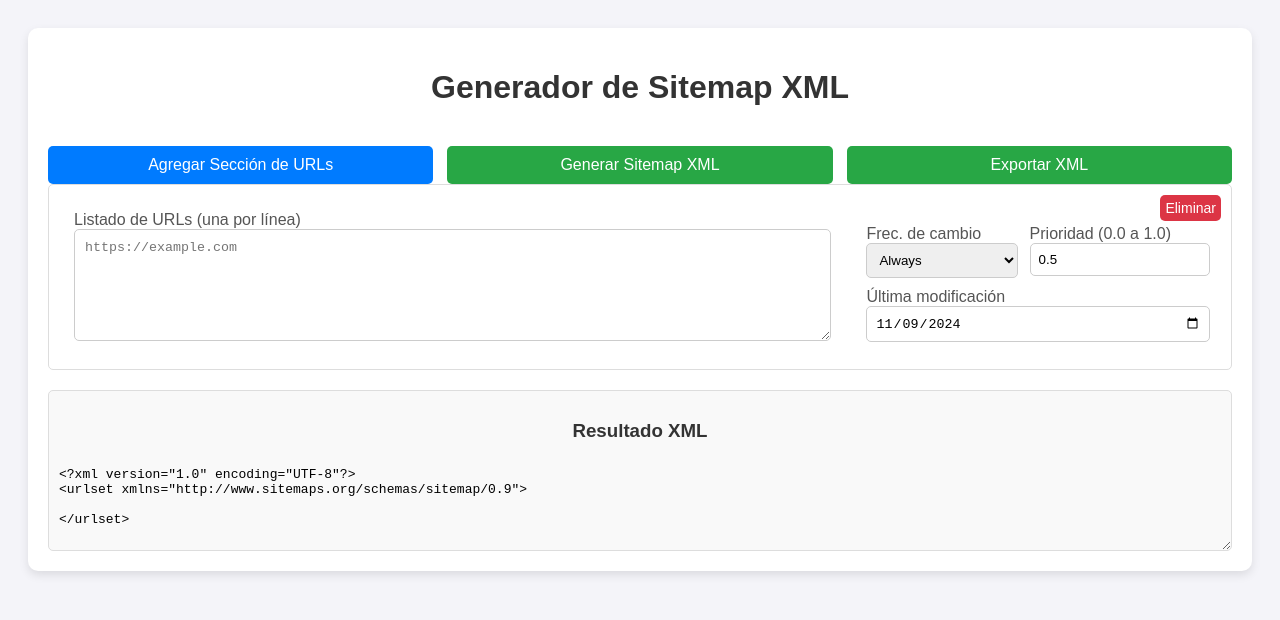
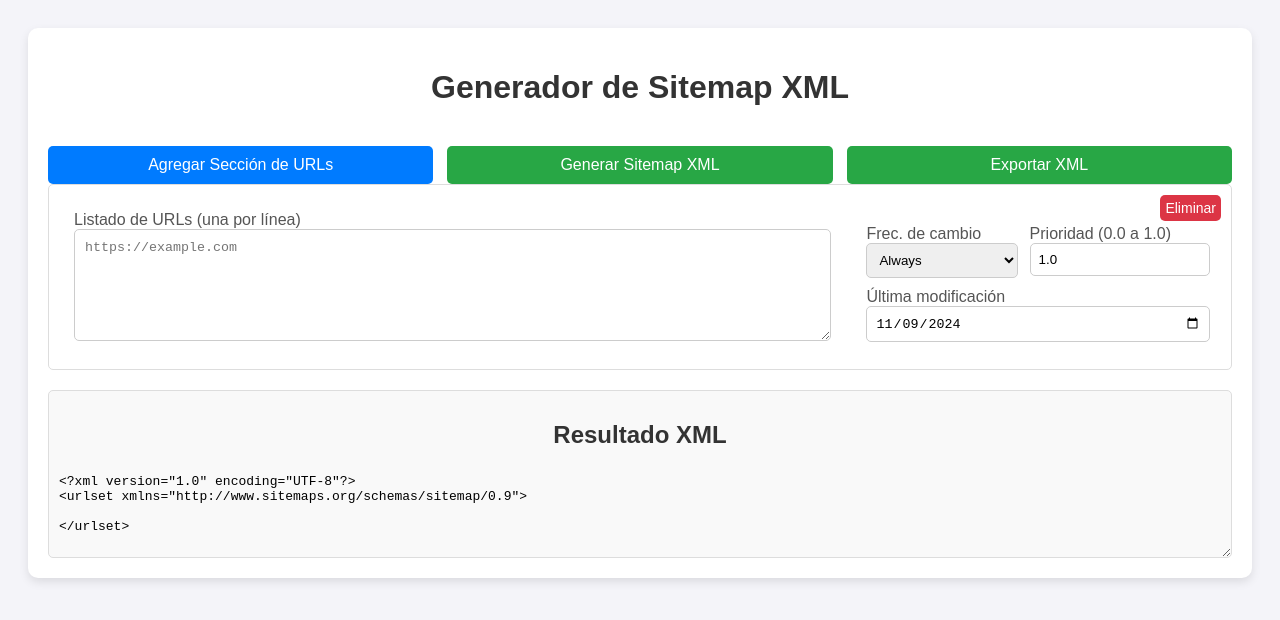
Before and after one commit to jorgeDevCod/Generador-de-sitemapXML, a plain HTML site: page index.html in a window 1280 px wide. Both pictures are taken after a click on the button "Generar Sitemap XML". Drawn offline with Linux system fonts and the light colour scheme.

Commit message:
update config

```diff
--- a/app.js
+++ b/app.js
@@ -28,7 +28,7 @@ function addUrlSection() {
                 </div>
                 <div class="ctn-inter-w-50">
                     <label class="form-label mobile">Prioridad (0.0 a 1.0)</label>
-                    <input type="number" class="form-input priority-input" placeholder="0.5" value="0.5" min="0" max="1" step="0.1">
+                    <input type="number" class="form-input priority-input" placeholder="1.0" value="1.0" min="0" max="1.0" step="0.1">
                 </div>
             </div>
             <div class="container-config-inf">
@@ -64,7 +64,12 @@ function generateSitemap() {
         const urlsText = section.querySelector(".url-input").value.trim();
         const sectionUrls = urlsText.split("\n").filter(url => url.trim() !== "");
         const changefreq = section.querySelector(".frequency-select").value;
-        let priority = parseFloat(section.querySelector(".priority-input").value) || 0.5;
+        let priority = parseFloat(section.querySelector(".priority-input").value);
+
+        // Establece prioridad máxima en 1.0
+        if (priority === 1) {
+            priority = 1.0;
+        }
 
         // Obtener lastmod con la fecha seleccionada y la hora actual de Lima
         const lastmodDate = section.querySelector(".lastmod-input").value;
@@ -104,7 +109,7 @@ function generateSitemap() {
     <loc>${item.url}</loc>
     <lastmod>${item.lastmod}</lastmod>
     <changefreq>${item.changefreq}</changefreq>
-    <priority>${item.priority}</priority>
+    <priority>${item.priority.toFixed(1)}</priority>
   </url>`).join("\n")}\n</urlset>`;
 
     document.getElementById("xml-output").textContent = xmlContent;
--- a/index.html
+++ b/index.html
@@ -21,7 +21,7 @@
         </div>
 
         <div class="output-section" id="output-section">
-            <h3 class="header-title">Resultado XML</h3>
+            <h2 class="header-title">Resultado XML</h2>
             <pre id="xml-output" class="output-pre"></pre>
         </div>
     </div>
```
